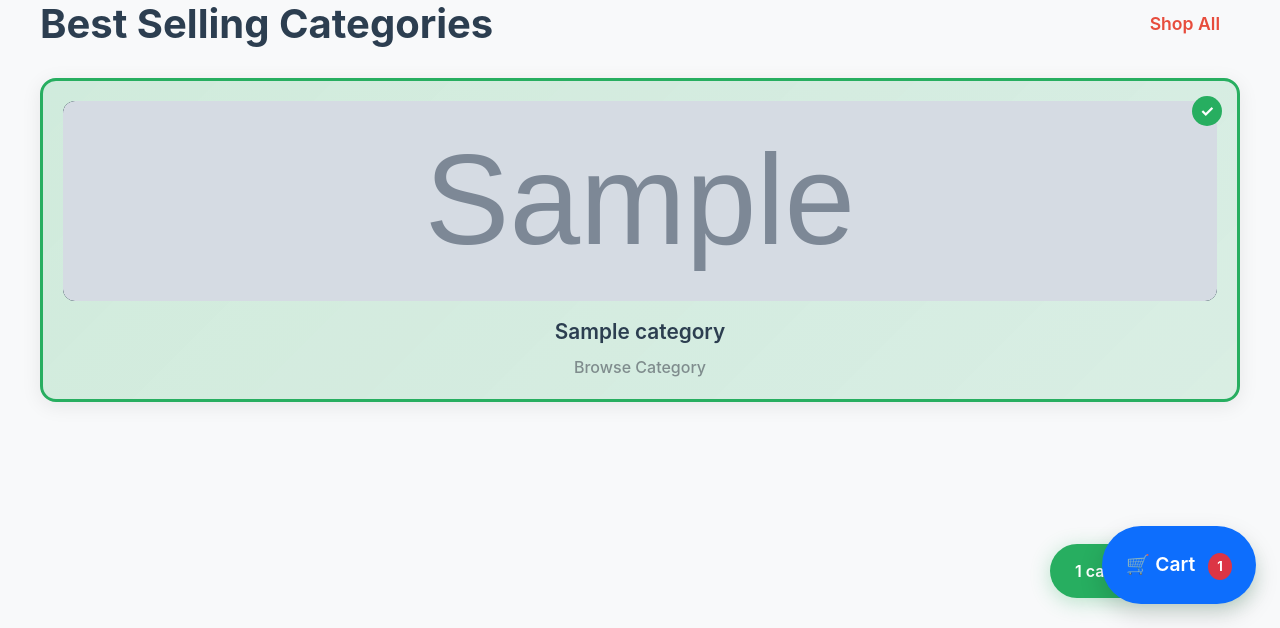
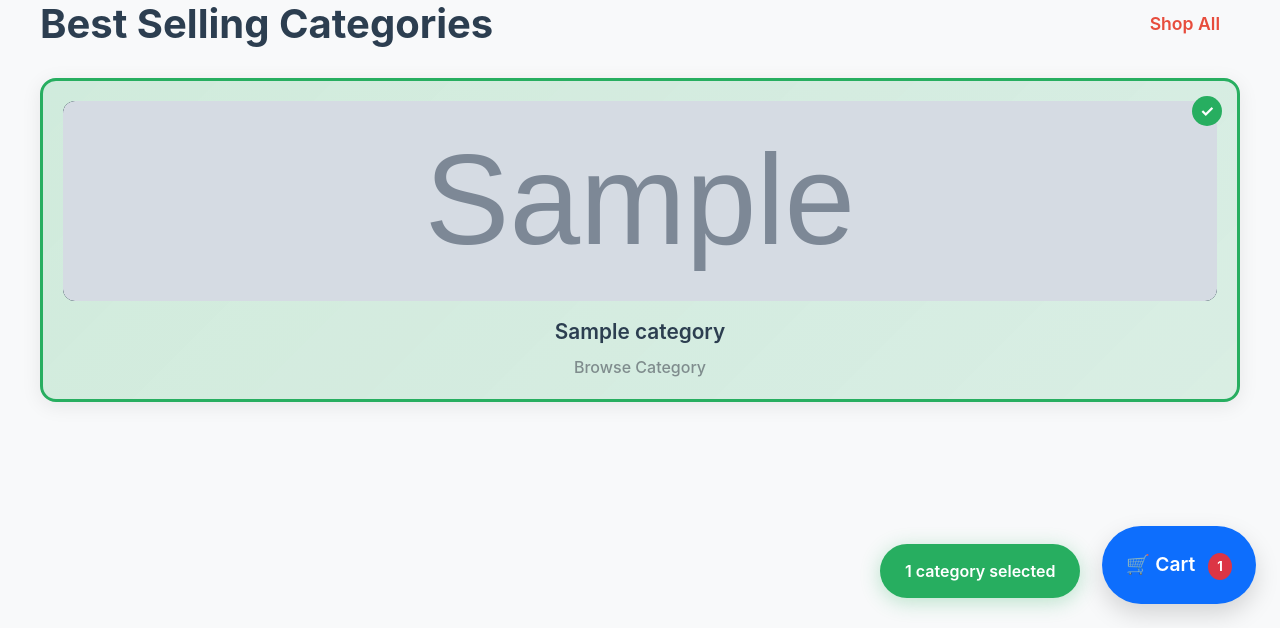
Before and after one commit to AbdulRahman-cy/E-Commerce-Web-Platform, a Django app: page /category/ in a window 1280 px wide. Shown: the part 172-800 px from the top of the page. Run offline with Django 3.2, Linux system fonts and the light colour scheme; a user stored in the database is signed in; tables that the repository leaves empty hold one stand-in row (values such as "Sample post"); grey boxes marked "Sample" are stand-in pictures; some libraries are stand-ins or nearby versions.

Commit message:
fix: resolve UI overlapping and finalize AJAX cart removal

```diff
--- a/auctions/templates/auctions/categories.html
+++ b/auctions/templates/auctions/categories.html
@@ -147,7 +147,7 @@
     .selected-count {
         position: fixed;
         bottom: 30px;
-        right: 30px;
+        right: 200px;
         background: #27ae60;
         color: white;
         padding: 15px 25px;
```
